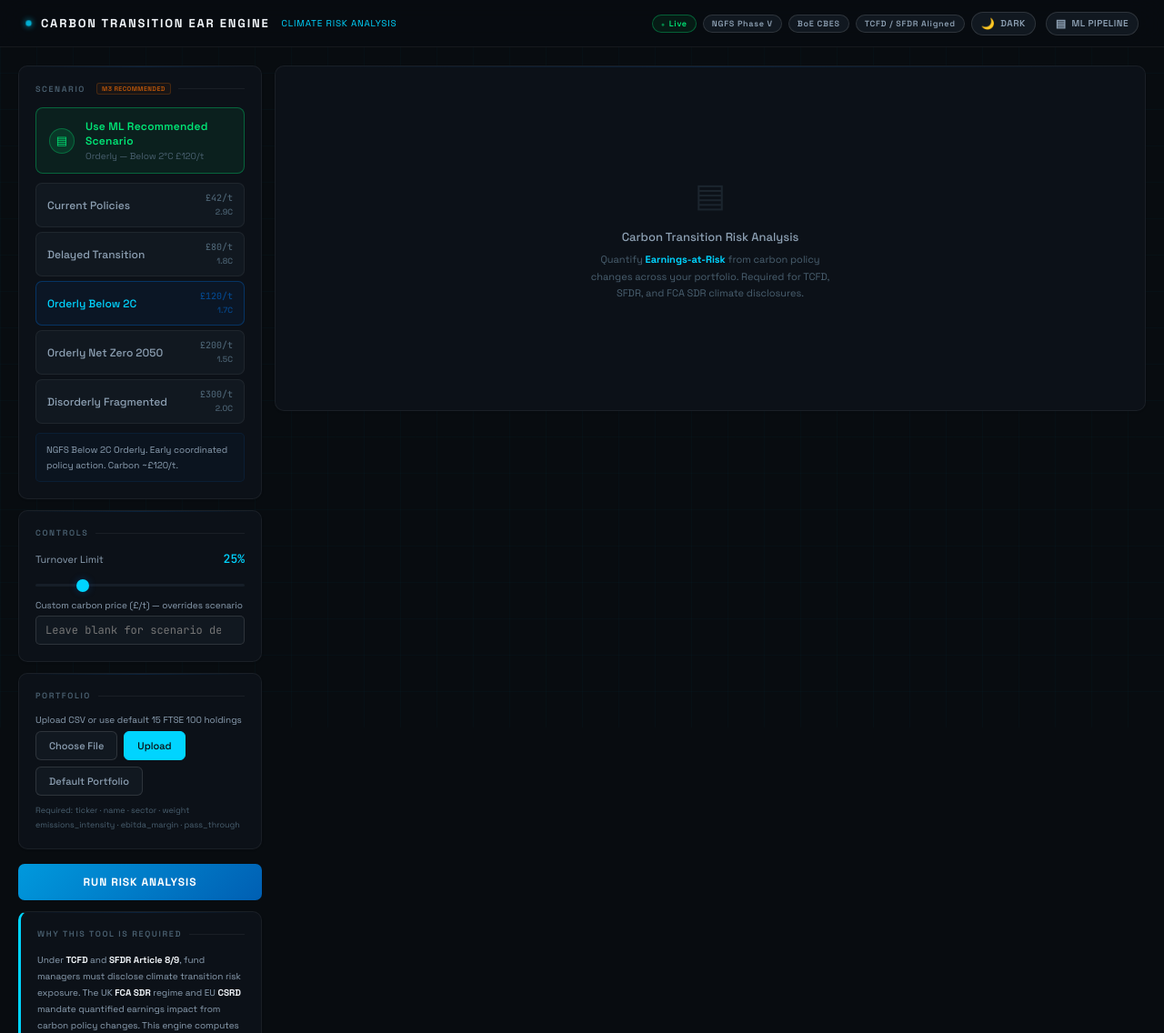
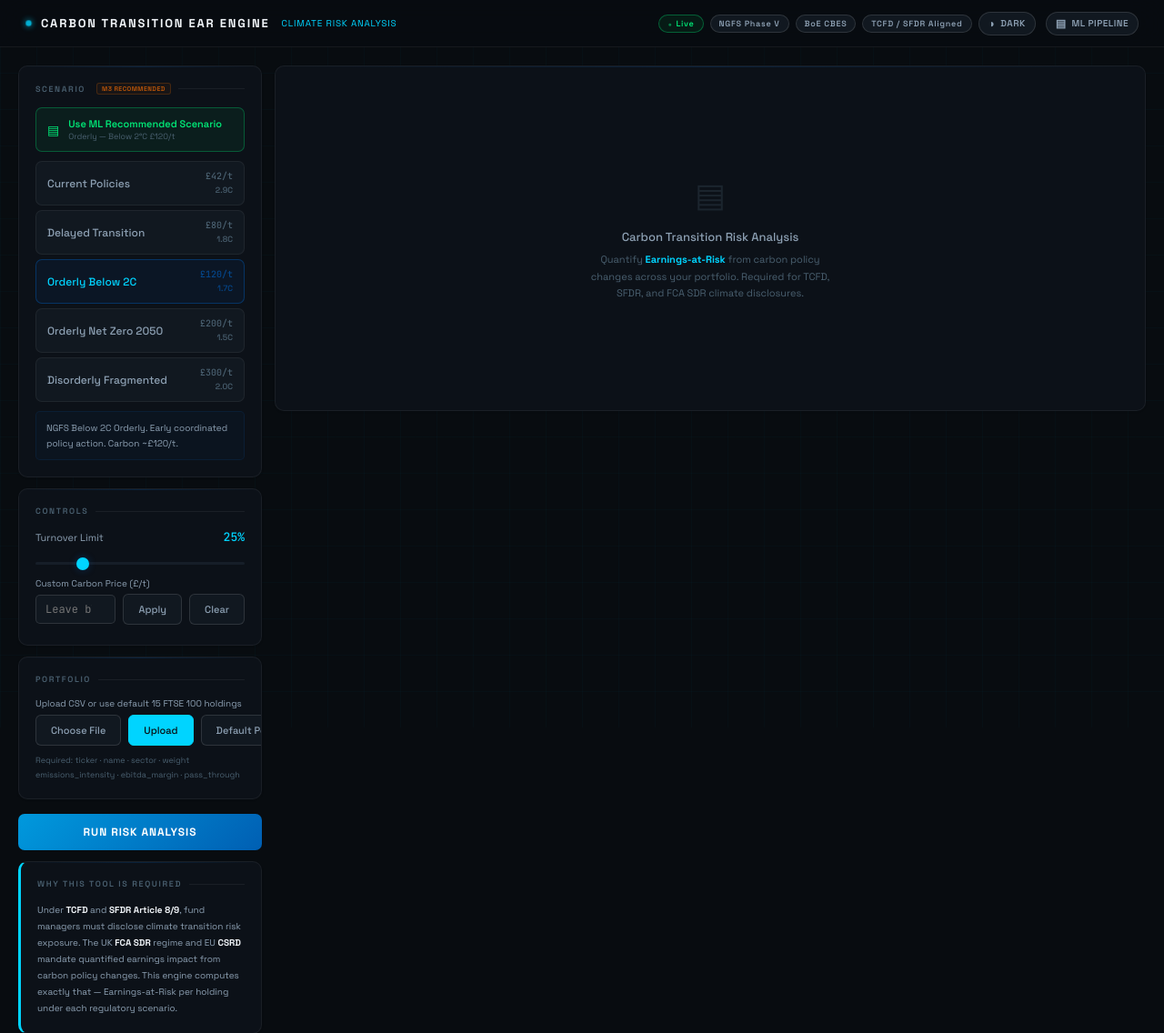
Before and after one commit to 1yr1c/ear-engine, a Flask app: page / in a window 1280 px wide. Shown: the top 1136 px of the page at 91% size. Run offline with Flask 3, Linux system fonts and the light colour scheme; parts of the project's set-up code (start-up, migrations or seed data) failed here and were passed over; some web fonts are replaced.

Commit message:
fix HMM button, custom carbon override, file upload, chatbot, remove emoji

```diff
--- a/app.py
+++ b/app.py
@@ -106,6 +106,7 @@ def analyse():
     scenario_id    = data.get("scenario_id", _DEFAULT_SCENARIO_ID)
     turnover_limit = float(data.get("turnover_limit", 0.25))
     custom_portfolio = data.get("portfolio", None)
+    custom_carbon  = data.get("custom_carbon", None)
 
     # Silently fall back to netzero if scenario_id is invalid
     if scenario_id not in SCENARIOS:
@@ -114,7 +115,12 @@ def analyse():
         return jsonify({"error": "Turnover limit must be between 5% and 100%"}), 400
 
     portfolio = custom_portfolio if custom_portfolio else PORTFOLIO
-    scenario  = SCENARIOS[scenario_id]
+    scenario  = dict(SCENARIOS[scenario_id])  # copy so we don't mutate global
+
+    # Apply custom carbon price override if provided
+    if custom_carbon and isinstance(custom_carbon, (int, float)) and 1 <= custom_carbon <= 1000:
+        scenario["carbon_price"] = int(custom_carbon)
+        scenario["label"] = f"{scenario['label']} (custom £{int(custom_carbon)}/t)"
 
     try:
         result = optimise_portfolio(portfolio, scenario, turnover_limit=turnover_limit)
--- a/templates/index.html
+++ b/templates/index.html
@@ -56,9 +56,9 @@
     input[type=number]{width:100%;background:var(--bg2);border:1px solid var(--border2);border-radius:5px;color:var(--text);font-family:'JetBrains Mono',monospace;font-size:12px;padding:7px 10px}
     input[type=number]:focus{outline:1px solid var(--accent)}
     /* UPLOAD */
-    .upload-row{display:flex;gap:7px;margin-top:6px;flex-wrap:wrap}
+    .upload-row{display:flex;gap:8px;margin-top:6px;flex-wrap:nowrap}
     .upload-row input[type=file]{display:none}
-    .btnx{background:var(--bg2);border:1px solid var(--border2);border-radius:6px;color:var(--text2);font-family:inherit;font-size:11px;font-weight:500;padding:8px 14px;cursor:pointer;white-space:nowrap;transition:all .15s;flex-shrink:0}
+    .btnx{background:var(--bg2);border:1px solid var(--border2);border-radius:6px;color:var(--text2);font-family:inherit;font-size:11px;font-weight:500;padding:9px 16px;cursor:pointer;white-space:nowrap;transition:all .15s;flex-shrink:0}
     .btnx:hover{border-color:var(--accent);color:var(--accent)}
     .btnx.primary{background:var(--accent);border-color:var(--accent);color:#fff}
     html.dark .btnx.primary{color:#080c10}
@@ -70,15 +70,15 @@
     .run-btn:hover{transform:translateY(-1px);box-shadow:0 6px 24px rgba(0,130,220,.35)}
     .run-btn:disabled{opacity:.35;cursor:not-allowed;transform:none;box-shadow:none}
     /* HMM RECOMMENDED BUTTON */
-    .hmm-rec-btn{width:100%;display:flex;align-items:center;gap:12px;padding:12px 14px;background:rgba(10,124,76,.08);border:1.5px solid rgba(10,124,76,.4);border-radius:8px;cursor:pointer;font-family:inherit;text-align:left;transition:all .18s}
-    .hmm-rec-btn:hover{background:rgba(10,124,76,.14);border-color:rgba(10,124,76,.7)}
-    html.dark .hmm-rec-btn{background:rgba(0,230,118,.07);border-color:rgba(0,230,118,.35)}
-    html.dark .hmm-rec-btn:hover{background:rgba(0,230,118,.13);border-color:rgba(0,230,118,.6)}
-    .hmm-rec-icon{width:28px;height:28px;border-radius:50%;background:rgba(10,124,76,.15);border:1px solid rgba(10,124,76,.3);display:flex;align-items:center;justify-content:center;font-size:13px;flex-shrink:0;color:#0a7c4c}
-    html.dark .hmm-rec-icon{background:rgba(0,230,118,.12);border-color:rgba(0,230,118,.3);color:#00e676}
-    .hmm-rec-label{display:block;font-size:12px;font-weight:600;color:#0a7c4c;letter-spacing:.02em}
+    .hmm-rec-btn{width:100%;display:flex;align-items:center;gap:10px;padding:10px 12px;background:rgba(10,124,76,.07);border:1px solid rgba(10,124,76,.35);border-radius:7px;cursor:pointer;font-family:inherit;text-align:left;transition:all .18s;margin-bottom:8px}
+    .hmm-rec-btn:hover{background:rgba(10,124,76,.13);border-color:rgba(10,124,76,.6)}
+    html.dark .hmm-rec-btn{background:rgba(0,230,118,.06);border-color:rgba(0,230,118,.3)}
+    html.dark .hmm-rec-btn:hover{background:rgba(0,230,118,.11);border-color:rgba(0,230,118,.55)}
+    .hmm-rec-icon{font-size:14px;flex-shrink:0;color:#0a7c4c;line-height:1}
+    html.dark .hmm-rec-icon{color:#00e676}
+    .hmm-rec-label{display:block;font-size:11px;font-weight:600;color:#0a7c4c}
     html.dark .hmm-rec-label{color:#00e676}
-    .hmm-rec-sub{display:block;font-size:10px;color:var(--text3);margin-top:2px}
+    .hmm-rec-sub{display:block;font-size:9px;color:var(--text3);margin-top:1px}
     /* FORMULA */
     .formula{background:var(--bg2);border:1px solid var(--border);border-radius:7px;padding:12px 14px;font-family:'JetBrains Mono',monospace;font-size:10px;color:var(--text3);line-height:2.1;margin-top:4px}
     .formula .op{color:var(--accent);margin:0 3px}
@@ -184,6 +184,22 @@
     .ai-badge::before{content:'◆';font-size:6px}
     .memo-body{font-family:'Instrument Serif',Georgia,serif;font-size:15px;line-height:1.95;color:var(--text2);white-space:pre-wrap}
     .disclaimer{font-size:9px;color:var(--text3);margin-top:14px;padding-top:12px;border-top:1px solid var(--border);line-height:1.7;font-style:italic}
+    /* CHAT */
+    .chat-msg{display:flex;gap:10px;align-items:flex-start}
+    .chat-msg.user{flex-direction:row-reverse}
+    .chat-bubble{padding:9px 13px;border-radius:10px;font-size:12px;line-height:1.6;max-width:85%}
+    .chat-msg.user .chat-bubble{background:var(--accent);color:#fff;border-radius:10px 10px 2px 10px}
+    html.dark .chat-msg.user .chat-bubble{color:#080c10}
+    .chat-msg.ai .chat-bubble{background:var(--bg2);color:var(--text);border:1px solid var(--border);border-radius:10px 10px 10px 2px}
+    .chat-avatar{width:24px;height:24px;border-radius:50%;display:flex;align-items:center;justify-content:center;font-size:10px;flex-shrink:0;margin-top:2px;font-weight:700}
+    .chat-msg.user .chat-avatar{background:var(--accent);color:#fff}
+    html.dark .chat-msg.user .chat-avatar{color:#080c10}
+    .chat-msg.ai .chat-avatar{background:var(--bg3);color:var(--text3);border:1px solid var(--border)}
+    .chat-typing{display:flex;gap:4px;padding:12px 14px;background:var(--bg2);border:1px solid var(--border);border-radius:10px 10px 10px 2px}
+    .chat-typing span{width:6px;height:6px;border-radius:50%;background:var(--text3);animation:chatdot .9s infinite}
+    .chat-typing span:nth-child(2){animation-delay:.15s}
+    .chat-typing span:nth-child(3){animation-delay:.3s}
+    @keyframes chatdot{0%,60%,100%{transform:translateY(0)}30%{transform:translateY(-5px)}}
     /* ML INLINE BADGES */
     .ml-badge{display:inline-flex;align-items:center;gap:3px;font-size:7px;font-weight:700;letter-spacing:.06em;padding:1px 5px;border-radius:3px;vertical-align:middle;margin-left:4px;border:1px solid}
     .ml-badge.m1{color:#0066cc;border-color:rgba(0,102,204,.3);background:rgba(0,102,204,.07)}
@@ -329,8 +345,13 @@
         <div class="ptitle">Controls</div>
         <div class="sl-hdr"><label>Turnover Limit</label><span class="sl-val" id="tv">25%</span></div>
         <input type="range" id="tslider" min="5" max="100" step="5" value="25" oninput="document.getElementById('tv').textContent=this.value+'%'">
-        <label class="ilabel">Custom carbon price (£/t) — overrides scenario</label>
-        <input type="number" id="cc" placeholder="Leave blank for scenario default" min="1" max="1000">
+        <label class="ilabel">Custom Carbon Price (£/t)</label>
+        <div style="display:flex;gap:8px;align-items:center">
+          <input type="number" id="cc" placeholder="Leave blank for scenario default" min="1" max="1000" style="flex:1">
+          <button class="btnx" onclick="applyCarbonOverride()" title="Apply custom carbon price">Apply</button>
+          <button class="btnx" onclick="clearCarbonOverride()" title="Clear override">Clear</button>
+        </div>
+        <div id="cc-status" style="font-size:9px;color:var(--text3);margin-top:4px"></div>
       </div>
 
       <div class="panel">
@@ -510,6 +531,17 @@
             <div class="ai-badge">AI-ASSISTED — NOT INVESTMENT ADVICE</div>
             <div class="memo-body" id="memo">—</div>
             <div class="disclaimer">Generated by Claude Sonnet (Anthropic) from deterministic model outputs only. No numerical values are produced or modified by AI. Not investment advice. Financial sector holdings may understate risk due to Scope 3 financed emissions exclusion.</div>
+
+            <!-- CHAT -->
+            <div id="chat-wrap" style="display:none;margin-top:20px;border-top:1px solid var(--border);padding-top:16px">
+              <div class="ptitle">Ask the Analyst</div>
+              <div id="chat-messages" style="display:flex;flex-direction:column;gap:10px;margin-bottom:12px;max-height:320px;overflow-y:auto"></div>
+              <div style="display:flex;gap:8px">
+                <input type="text" id="chat-input" placeholder="e.g. Why is Shell so high? What happens at £300/t?" style="flex:1;background:var(--bg2);border:1px solid var(--border2);border-radius:6px;color:var(--text);font-family:inherit;font-size:12px;padding:9px 12px" onkeydown="if(event.key==='Enter')sendChat()">
+                <button onclick="sendChat()" class="btnx primary" style="padding:9px 18px;font-weight:600">Send</button>
+              </div>
+              <div style="font-size:8px;color:var(--text3);margin-top:6px">Claude has full context of your portfolio analysis. Not investment advice.</div>
+            </div>
           </div>
         </div>
       </div>
@@ -628,7 +660,7 @@ function toggleTheme(){
   const html=document.documentElement;
   const dark=html.classList.toggle("dark");
   const btn=document.getElementById("theme-btn");
-  btn.querySelector(".ti").textContent=dark?"🌙":"☀";
+  btn.querySelector(".ti").textContent=dark?"◑":"◑";
   btn.querySelector("#theme-label").textContent=dark?"DARK":"LIGHT";
   localStorage.setItem("theme",dark?"dark":"light");
   // Redraw SVGs with correct colours
@@ -659,12 +691,14 @@ function toggleTheme(){
     document.documentElement.classList.add("dark");
     window.addEventListener("DOMContentLoaded",()=>{
       const btn=document.getElementById("theme-btn");
-      if(btn){btn.querySelector(".ti").textContent="🌙";btn.querySelector("#theme-label").textContent="DARK";}
+      if(btn){btn.querySelector(".ti").textContent="◑";btn.querySelector("#theme-label").textContent="DARK";}
     });
   }
 })();
 const fmt=(v,d=1)=>v==null?"—":v.toFixed(d);
 let sel="netzero",custPort=null,lastData=null,expandedRow=null,hmmScenarioId=null;
+let carbonOverride=null;
+let chatHistory=[];
 
 // Poll /ml/status until ml_ready — updates dot, button, and scenario as soon as ML completes
 function applyMLStatus(d){
@@ -841,10 +875,9 @@ async function runAnalysis(){
   document.getElementById("placeholder").style.display="none";
   document.getElementById("err-box").classList.remove("visible");
   const turn=parseInt(document.getElementById("tslider").value)/100;
-  const cc=document.getElementById("cc").value;
   const body={scenario_id:sel,turnover_limit:turn};
   if(custPort)body.portfolio=custPort;
-  if(cc)body.custom_carbon=parseInt(cc);
+  if(carbonOverride)body.custom_carbon=carbonOverride;
   try{
     const r=await fetch("/analyse",{method:"POST",headers:{"Content-Type":"application/json"},body:JSON.stringify(body)});
     const d=await r.json();
@@ -992,8 +1025,11 @@ function render(data){
     </tr>`;
   }).join("");
 
-  // MEMO
+  // MEMO + CHAT
   document.getElementById("memo").textContent=data.memo||"Memo unavailable.";
+  document.getElementById("chat-wrap").style.display="block";
+  document.getElementById("chat-messages").innerHTML="";
+  chatHistory=[];
 
   document.getElementById("results").classList.add("visible");
   document.getElementById("results").scrollIntoView({behavior:"smooth",block:"start"});
@@ -1016,6 +1052,66 @@ function toggleRow(ticker,row){
   }else{expandedRow=null;}
 }
 
+function applyCarbonOverride(){
+  const val=parseInt(document.getElementById("cc").value);
+  const st=document.getElementById("cc-status");
+  if(!val||val<1||val>1000){st.textContent="Enter a value between 1 and 1000";return;}
+  carbonOverride=val;
+  st.textContent="Override active: £"+val+"/t — will apply on next Run";
+  st.style.color="var(--accent)";
+}
+function clearCarbonOverride(){
+  carbonOverride=null;
+  document.getElementById("cc").value="";
+  const st=document.getElementById("cc-status");
+  st.textContent="Override cleared — scenario default will be used";
+  st.style.color="var(--text3)";
+}
+
+function sendChat(){
+  const input=document.getElementById("chat-input");
+  const msg=input.value.trim();
+  if(!msg||!lastData) return;
+  input.value="";
+  const box=document.getElementById("chat-messages");
+  chatHistory.push({role:"user",content:msg});
+  box.innerHTML+=`<div class="chat-msg user"><div class="chat-avatar">You</div><div class="chat-bubble">${msg}</div></div>`;
+  const typingId="typing-"+Date.now();
+  box.innerHTML+=`<div class="chat-msg ai" id="${typingId}"><div class="chat-avatar">AI</div><div class="chat-typing"><span></span><span></span><span></span></div></div>`;
+  box.scrollTop=box.scrollHeight;
+  const ctx={
+    scenario:lastData.original.scenario,
+    carbon_price:lastData.original.carbon_price,
+    portfolio_ear:(lastData.original.portfolio_ear*100).toFixed(2),
+    optimised_ear:(lastData.optimised.portfolio_ear*100).toFixed(2),
+    ear_reduction:lastData.ear_reduction_pct,
+    holdings:lastData.original.holdings.map(h=>({
+      ticker:h.ticker,sector:h.sector,
+      weight:(h.weight*100).toFixed(1),
+      eps_impact:(h.eps_impact*100).toFixed(1),
+      emissions_intensity:(h.emis_used??h.emissions_intensity)?.toFixed(3),
+      pass_through:(h.pass_through_used*100).toFixed(0),
+    })),
+    trades:lastData.trades.filter(t=>t.direction!=="HOLD").map(t=>({ticker:t.ticker,direction:t.direction,from:(t.weight_from*100).toFixed(1),to:(t.weight_to*100).toFixed(1)})),
+    memo:document.getElementById("memo").textContent,
+  };
+  fetch("/chat",{method:"POST",headers:{"Content-Type":"application/json"},body:JSON.stringify({message:msg,history:chatHistory.slice(0,-1),context:ctx})})
+  .then(r=>{if(!r.ok||!r.headers.get("content-type")?.includes("application/json"))throw new Error("no json");return r.json();})
+  .then(d=>{
+    document.getElementById(typingId)?.remove();
+    const reply=d.reply||"[No response]";
+    chatHistory.push({role:"assistant",content:reply});
+    if(chatHistory.length>20)chatHistory=chatHistory.slice(-20);
+    box.innerHTML+=`<div class="chat-msg ai"><div class="chat-avatar">AI</div><div class="chat-bubble">${reply.replace(/\n/g,"<br>")}</div></div>`;
+    box.scrollTop=box.scrollHeight;
+  })
+  .catch(()=>{
+    document.getElementById(typingId)?.remove();
+    box.innerHTML+=`<div class="chat-msg ai"><div class="chat-avatar">AI</div><div class="chat-bubble" style="color:var(--red)">Chat unavailable — check API key.</div></div>`;
+    box.scrollTop=box.scrollHeight;
+  });
+}
+
 async function doUpload(){
   const file=document.getElementById("pf").files[0],st=document.getElementById("ustatus");
   if(!file){st.textContent="No file selected.";st.className="uerr";return;}
```
